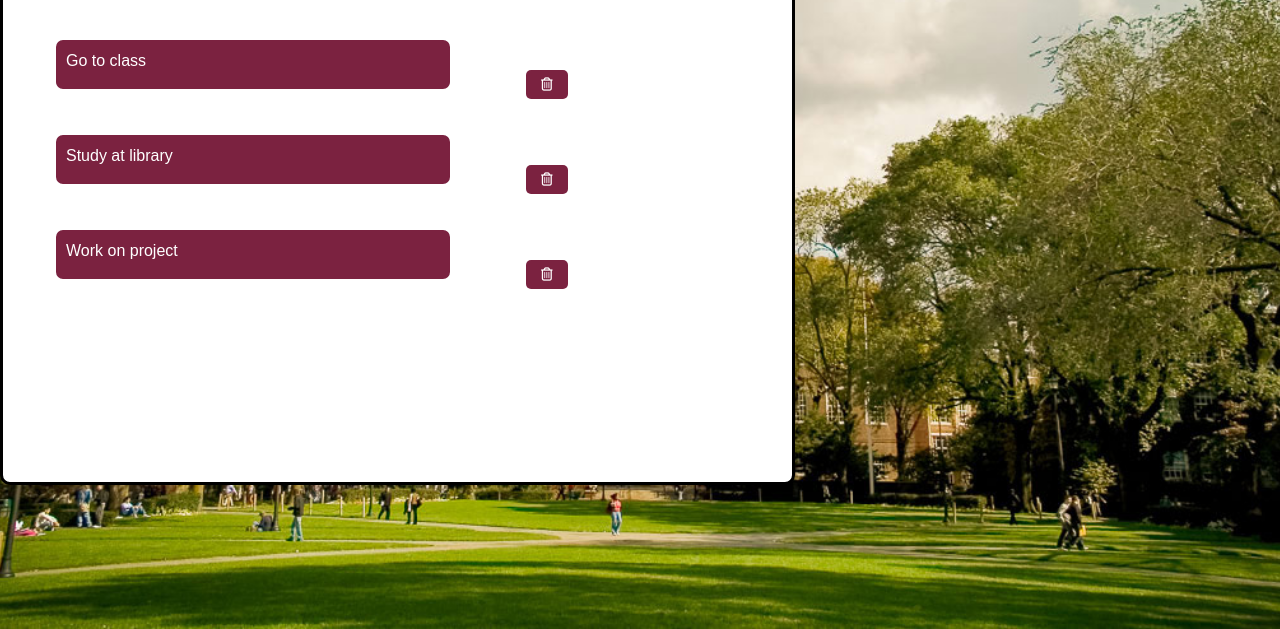
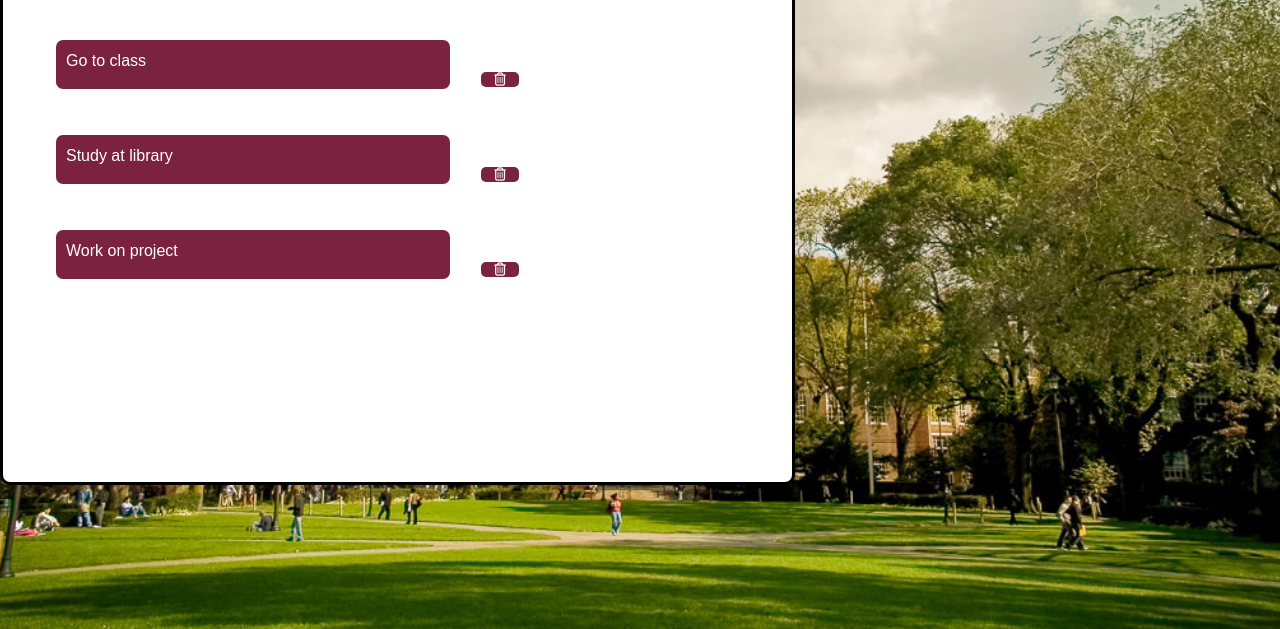
Before and after one commit to Suedecafe/to-do-list-repo, a plain HTML site: page index.html in a window 1280 px wide. Shown: the part 171-800 px from the top of the page. Drawn offline with nearby package versions, Linux system fonts and the light colour scheme.

Commit message:
Update to-do-list.css
testing width changes to dlt buttons

```diff
--- a/to-do-list.css
+++ b/to-do-list.css
@@ -122,11 +122,8 @@ li.checked-task{
 
   background-color:#7b2240;
   color:#fff;
-  margin-left:460px;
-  padding-top:7px;
-  padding-bottom: 7px;
-  padding-right:15px;
-  padding-left:15px;
+  width:10%;
+  margin-left:415px;
   border:none;
 
 
```
